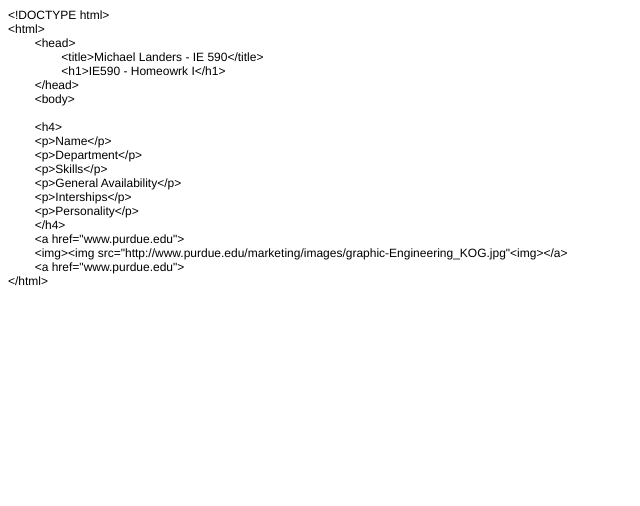
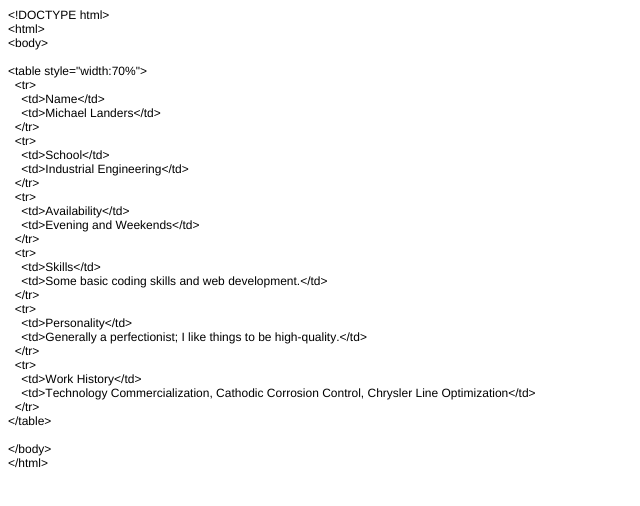
Before and after one commit to mrlander/IE590_HW1, a plain HTML site: page index.html in a window 1280 px wide. Shown: the whole page, without its empty margins (0-640 px from the left). Drawn offline with Linux system fonts and the light colour scheme.

Commit message:
Update to index.html

```diff
--- a/index.html
+++ b/index.html
@@ -7,31 +7,45 @@
   <meta name="Generator" content="Cocoa HTML Writer">
   <meta name="CocoaVersion" content="1344.72">
   <style type="text/css">
-    p.p1 {margin: 0.0px 0.0px 0.0px 0.0px; font: 12.0px Helvetica}
-    p.p2 {margin: 0.0px 0.0px 0.0px 0.0px; font: 12.0px Helvetica; min-height: 14.0px}
+    p.p1 {margin: 0.0px 0.0px 0.0px 0.0px; font: 12.0px Helvetica; color: #000000; -webkit-text-stroke: #000000}
+    p.p2 {margin: 0.0px 0.0px 0.0px 0.0px; font: 12.0px Helvetica; color: #000000; -webkit-text-stroke: #000000; min-height: 14.0px}
+    span.s1 {font-kerning: none}
     span.Apple-tab-span {white-space:pre}
   </style>
 </head>
 <body>
-<p class="p1">&lt;!DOCTYPE html&gt;</p>
-<p class="p1">&lt;html&gt;</p>
-<p class="p1"><span class="Apple-tab-span">	</span>&lt;head&gt;</p>
-<p class="p1"><span class="Apple-tab-span">	</span><span class="Apple-tab-span">	</span>&lt;title&gt;Michael Landers - IE 590&lt;/title&gt;</p>
-<p class="p1"><span class="Apple-tab-span">	</span><span class="Apple-tab-span">	</span>&lt;h1&gt;IE590 - Homeowrk I&lt;/h1&gt;</p>
-<p class="p1"><span class="Apple-tab-span">	</span>&lt;/head&gt;</p>
-<p class="p1"><span class="Apple-tab-span">	</span>&lt;body&gt;</p>
-<p class="p2"><span class="Apple-tab-span">	</span></p>
-<p class="p1"><span class="Apple-tab-span">	</span>&lt;h4&gt;</p>
-<p class="p1"><span class="Apple-tab-span">	</span>&lt;p&gt;Name&lt;/p&gt;</p>
-<p class="p1"><span class="Apple-tab-span">	</span>&lt;p&gt;Department&lt;/p&gt;</p>
-<p class="p1"><span class="Apple-tab-span">	</span>&lt;p&gt;Skills&lt;/p&gt;</p>
-<p class="p1"><span class="Apple-tab-span">	</span>&lt;p&gt;General Availability&lt;/p&gt;</p>
-<p class="p1"><span class="Apple-tab-span">	</span>&lt;p&gt;Interships&lt;/p&gt;</p>
-<p class="p1"><span class="Apple-tab-span">	</span>&lt;p&gt;Personality&lt;/p&gt;</p>
-<p class="p1"><span class="Apple-tab-span">	</span>&lt;/h4&gt;</p>
-<p class="p1"><span class="Apple-tab-span">	</span>&lt;a href="www.purdue.edu"&gt;</p>
-<p class="p1"><span class="Apple-tab-span">	</span>&lt;img&gt;&lt;img src="http://www.purdue.edu/marketing/images/graphic-Engineering_KOG.jpg"&lt;img&gt;&lt;/a&gt;</p>
-<p class="p1"><span class="Apple-tab-span">	</span>&lt;a href="www.purdue.edu"&gt;</p>
-<p class="p1">&lt;/html&gt;</p>
+<p class="p1"><span class="s1">&lt;!DOCTYPE html&gt;</span></p>
+<p class="p1"><span class="s1">&lt;html&gt;</span></p>
+<p class="p1"><span class="s1">&lt;body&gt;</span></p>
+<p class="p2"><span class="s1"></span><br></p>
+<p class="p1"><span class="s1">&lt;table style="width:70%"&gt;</span></p>
+<p class="p1"><span class="s1"><span class="Apple-converted-space">  </span>&lt;tr&gt;</span></p>
+<p class="p1"><span class="s1"><span class="Apple-converted-space">    </span>&lt;td&gt;Name&lt;/td&gt;</span></p>
+<p class="p1"><span class="s1"><span class="Apple-converted-space">    </span>&lt;td&gt;Michael Landers&lt;/td&gt;</span></p>
+<p class="p1"><span class="s1"><span class="Apple-converted-space">  </span>&lt;/tr&gt;</span></p>
+<p class="p1"><span class="s1"><span class="Apple-converted-space">  </span>&lt;tr&gt;</span></p>
+<p class="p1"><span class="s1"><span class="Apple-converted-space">    </span>&lt;td&gt;School&lt;/td&gt;</span></p>
+<p class="p1"><span class="s1"><span class="Apple-converted-space">    </span>&lt;td&gt;Industrial Engineering&lt;/td&gt;<span class="Apple-tab-span">	</span><span class="Apple-tab-span">	</span></span></p>
+<p class="p1"><span class="s1"><span class="Apple-converted-space">  </span>&lt;/tr&gt;</span></p>
+<p class="p1"><span class="s1"><span class="Apple-converted-space">  </span>&lt;tr&gt;</span></p>
+<p class="p1"><span class="s1"><span class="Apple-converted-space">    </span>&lt;td&gt;Availability&lt;/td&gt;</span></p>
+<p class="p1"><span class="s1"><span class="Apple-converted-space">    </span>&lt;td&gt;Evening and Weekends&lt;/td&gt;<span class="Apple-tab-span">	</span><span class="Apple-tab-span">	</span></span></p>
+<p class="p1"><span class="s1"><span class="Apple-converted-space">  </span>&lt;/tr&gt;</span></p>
+<p class="p1"><span class="s1"><span class="Apple-converted-space">  </span>&lt;tr&gt;</span></p>
+<p class="p1"><span class="s1"><span class="Apple-converted-space">    </span>&lt;td&gt;Skills&lt;/td&gt;</span></p>
+<p class="p1"><span class="s1"><span class="Apple-converted-space">    </span>&lt;td&gt;Some basic coding skills and web development.&lt;/td&gt;<span class="Apple-tab-span">	</span><span class="Apple-tab-span">	</span></span></p>
+<p class="p1"><span class="s1"><span class="Apple-converted-space">  </span>&lt;/tr&gt;</span></p>
+<p class="p1"><span class="s1"><span class="Apple-converted-space">  </span>&lt;tr&gt;</span></p>
+<p class="p1"><span class="s1"><span class="Apple-converted-space">    </span>&lt;td&gt;Personality&lt;/td&gt;</span></p>
+<p class="p1"><span class="s1"><span class="Apple-converted-space">    </span>&lt;td&gt;Generally a perfectionist; I like things to be high-quality.&lt;/td&gt;<span class="Apple-tab-span">	</span><span class="Apple-tab-span">	</span></span></p>
+<p class="p1"><span class="s1"><span class="Apple-converted-space">  </span>&lt;/tr&gt;</span></p>
+<p class="p1"><span class="s1"><span class="Apple-converted-space">  </span>&lt;tr&gt;</span></p>
+<p class="p1"><span class="s1"><span class="Apple-converted-space">    </span>&lt;td&gt;Work History&lt;/td&gt;</span></p>
+<p class="p1"><span class="s1"><span class="Apple-converted-space">    </span>&lt;td&gt;Technology Commercialization, Cathodic Corrosion Control, Chrysler Line Optimization&lt;/td&gt;<span class="Apple-tab-span">	</span><span class="Apple-tab-span">	</span></span></p>
+<p class="p1"><span class="s1"><span class="Apple-converted-space">  </span>&lt;/tr&gt;</span></p>
+<p class="p1"><span class="s1">&lt;/table&gt;</span></p>
+<p class="p2"><span class="s1"></span><br></p>
+<p class="p1"><span class="s1">&lt;/body&gt;</span></p>
+<p class="p1"><span class="s1">&lt;/html&gt;</span></p>
 </body>
 </html>
```
